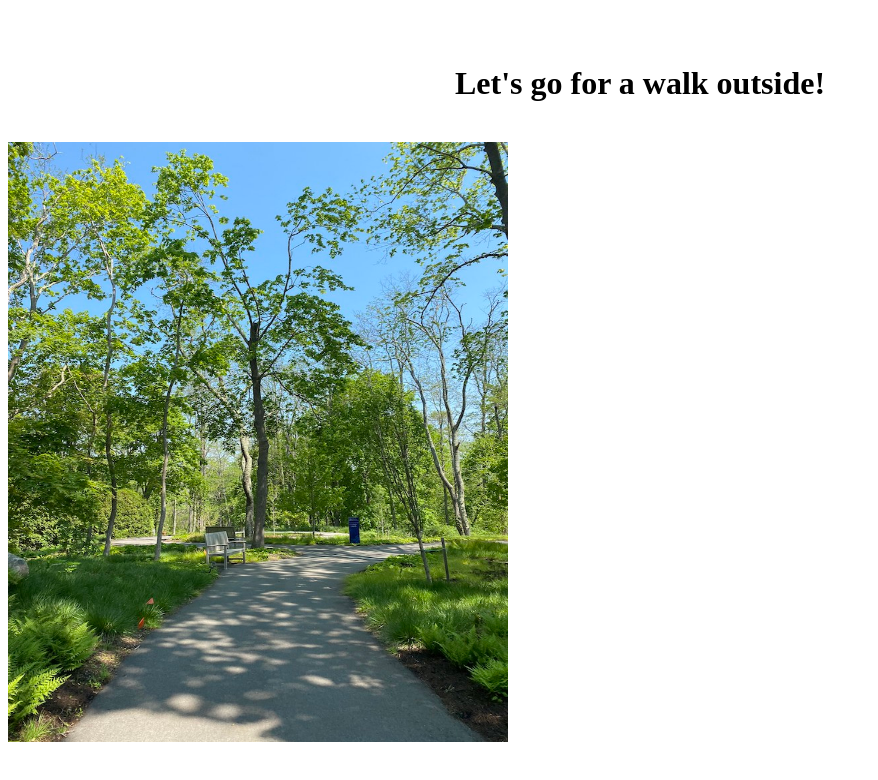
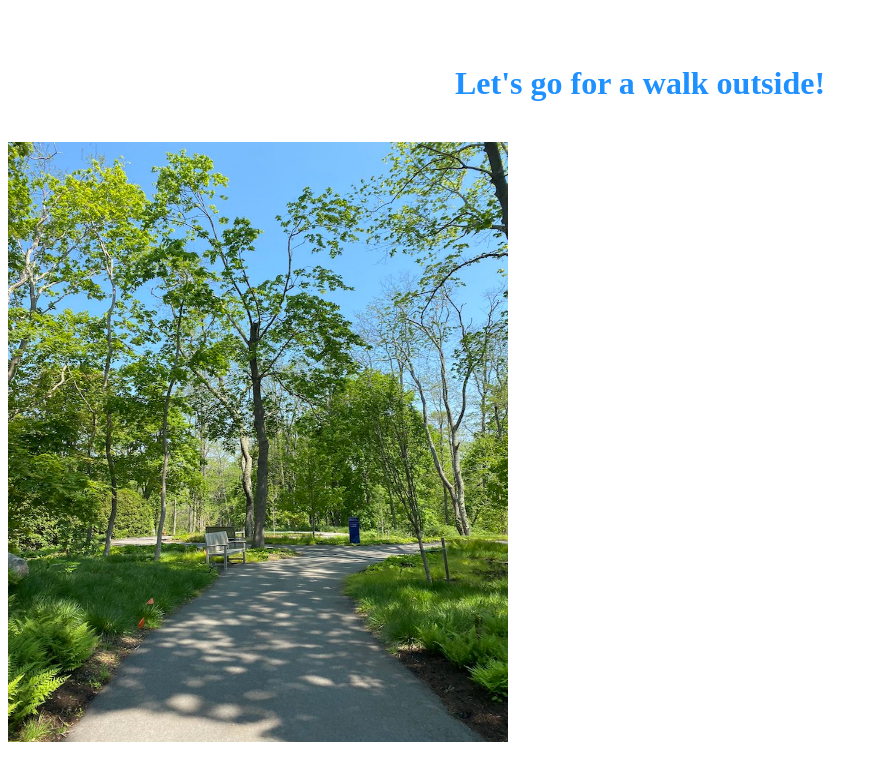
Before and after one commit to itislibby/dms103, a plain HTML site: page index.html in a window 1280 px wide. Shown: the whole page, without its empty margins (0-878 px from the left). Drawn offline with Linux system fonts and the light colour scheme.

Commit message:
Update index.html

```diff
--- a/index.html
+++ b/index.html
@@ -9,7 +9,7 @@
 
   <body>
     <br> <br>
-    <h1>Let's go for a walk outside!</h1>
+    <h1 style="color:DodgerBlue;">Let's go for a walk outside!</h1>
     <br>
     <img src="https://itislibby.github.io/dms103/image/walkway.jpg" style="width:500px;height:600px;" class="center">
   </body>
```
